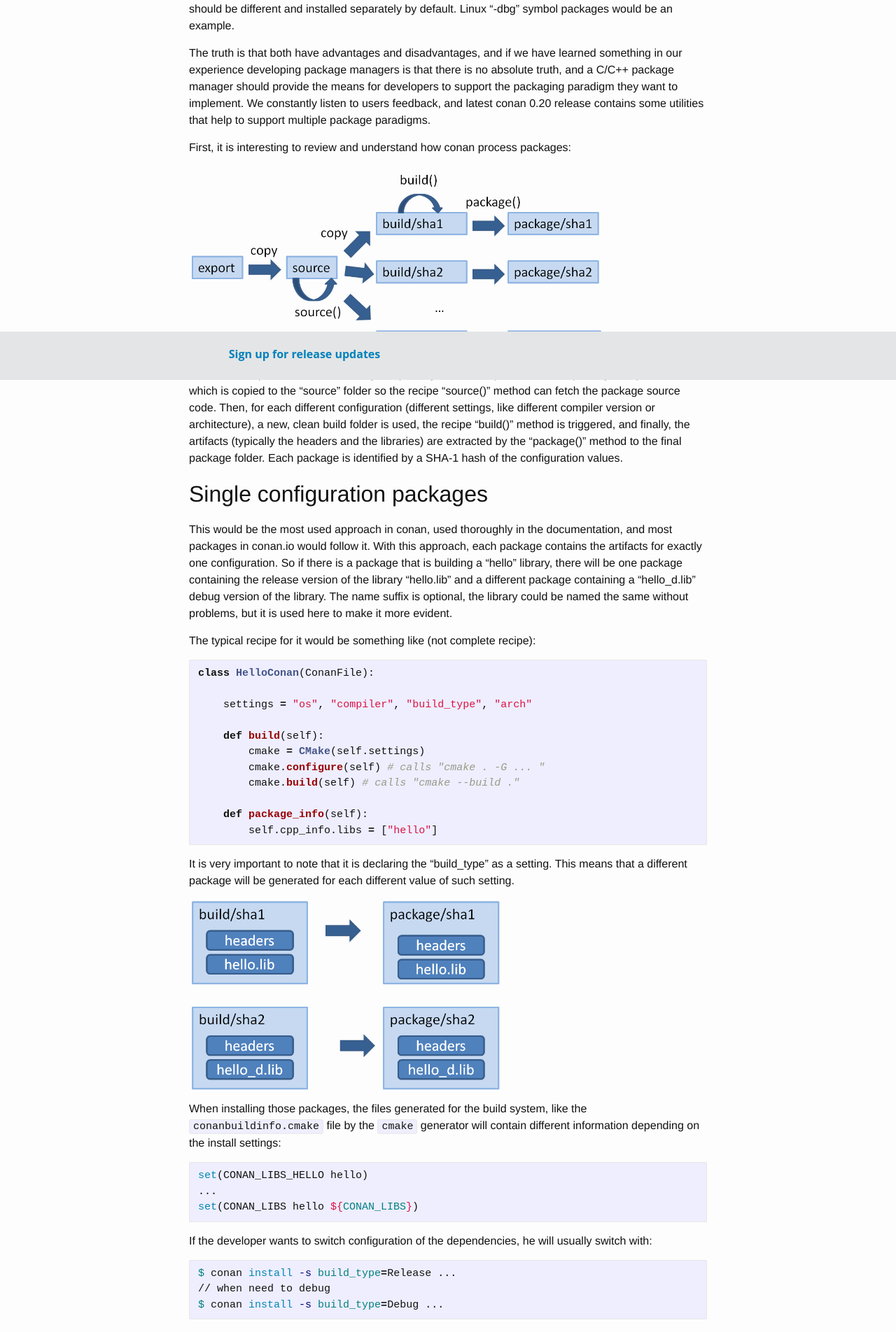
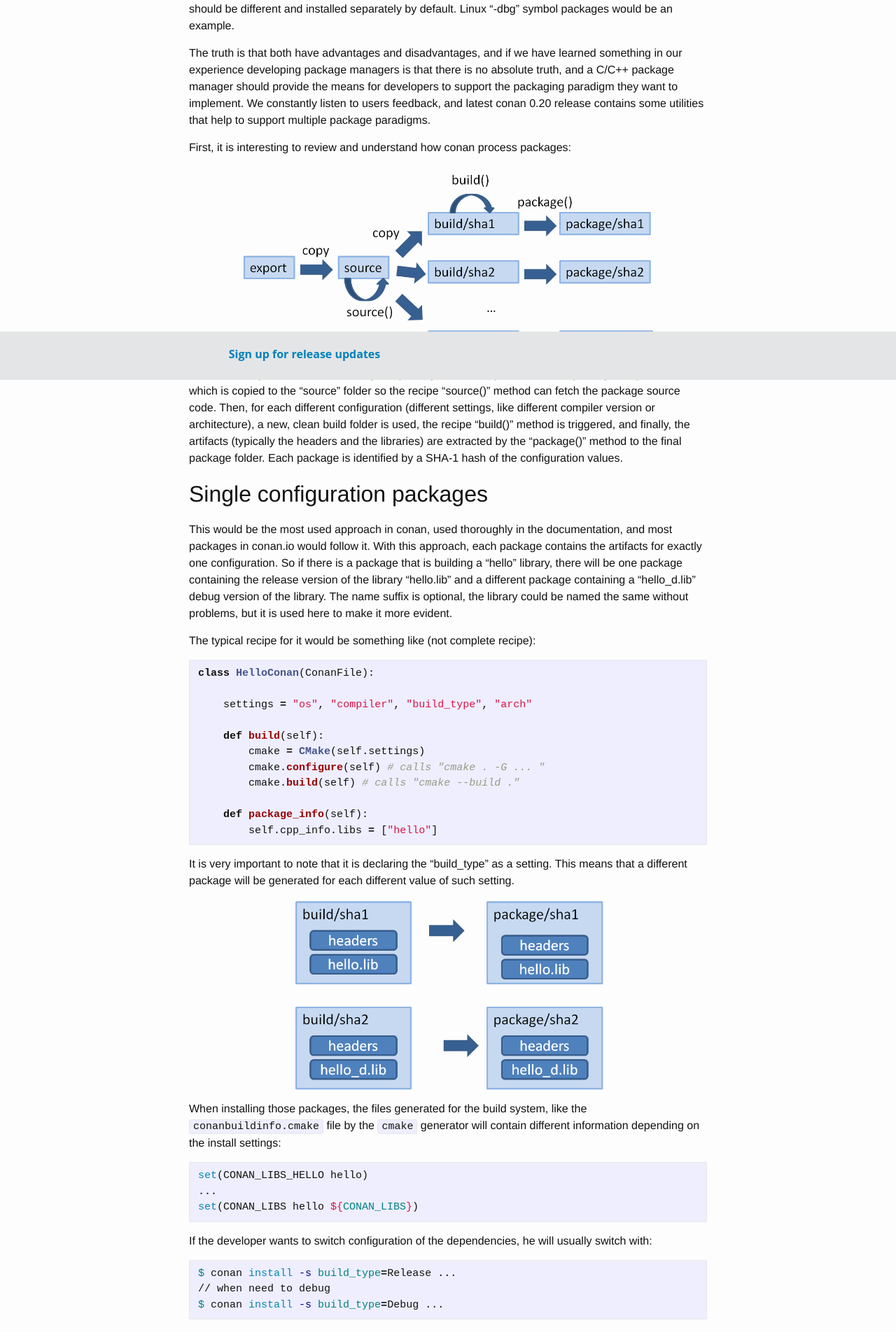
Before and after one commit to conan-io/conan-io.github.io, a Jekyll site: the page built from _posts/2017-03-07-Supporting-Different-C-C++-Package-Paradigms-with-conan.markdown, in a window 1280 px wide. Shown: the part 357-2261 px from the top of the page at 70% size. Built offline with Jekyll 4.4.1, drawn with Linux system fonts in a browser that asks for light colours; comment, search, counter and statistics services are not loaded.

Commit message:
Images centered

```diff
--- a/_posts/2017-03-07-Supporting-Different-C-C++-Package-Paradigms-with-conan.markdown
+++ b/_posts/2017-03-07-Supporting-Different-C-C++-Package-Paradigms-with-conan.markdown
@@ -12,9 +12,9 @@ The truth is that both have advantages and disadvantages, and if we have learned
 
 First, it is interesting to review and understand how conan process packages:
 
-
-<img src="{{ site.url }}/assets/post_images/2017_03_07/generalflow.png" width="80%"/>
-
+<p class="centered">
+    <img src="{{ site.url }}/assets/post_images/2017_03_07/generalflow.png" width="80%" align="center"/>
+</p>
 
 Each of the squares is a folder for a given package. In the "export" folder, the package recipe is stored, which is copied to the "source" folder so the recipe "source()" method can fetch the package source code. Then, for each different configuration (different settings, like different compiler version or architecture), a new, clean build folder is used, the recipe "build()" method is triggered, and finally, the artifacts (typically the headers and the libraries) are extracted by the "package()" method to the final package folder. Each package is identified by a SHA-1 hash of the configuration values.
 
@@ -42,9 +42,9 @@ class HelloConan(ConanFile):
 
 It is very important to note that it is declaring the "build_type" as a setting. This means that a different package will be generated for each different value of such setting.
 
-
+<p class="centered">
 <img src="{{ site.url }}/assets/post_images/2017_03_07/singleconf.png" width="60%" />
-
+</p>
 
 When installing those packages, the files generated for the build system, like the ``conanbuildinfo.cmake`` file by the ``cmake`` generator will contain different information depending on the install settings:
 
@@ -96,7 +96,9 @@ Multi configuration packages
 
 In multi-configuration packages, the same package will contain artifacts for different configurations. In our example, the same package could contain both the release and debug versions of the library "hello".
 
+<p class="centered">
 <img src="{{ site.url }}/assets/post_images/2017_03_07/multiconf.png" width="60%"/>
+</p>
 
 This doesn’t imply that you will only have 1 package or strictly 1 build folder per recipe, as you can still have different packages for different architectures, for example, or for different compiler versions. Package creators can define the packaging logic as they want.
 
@@ -153,7 +155,9 @@ It is possible that an already existing build script is building binaries for di
 
 With conan 0.20, it is possible to specify the logic, so the same build can be reused to create different packages, which will be more efficient:
 
+<p class="centered">
 <img src="{{ site.url }}/assets/post_images/2017_03_07/multipackage.png" width="50%"/>
+</p>
 
 This can be done by defining in the package recipe a ``build_id()`` method that will specify the logic.
 
--- a/_sass/_layout.scss
+++ b/_sass/_layout.scss
@@ -252,3 +252,7 @@
         }
     }
 }
+
+p.centered{
+    text-align:center;
+}
```
